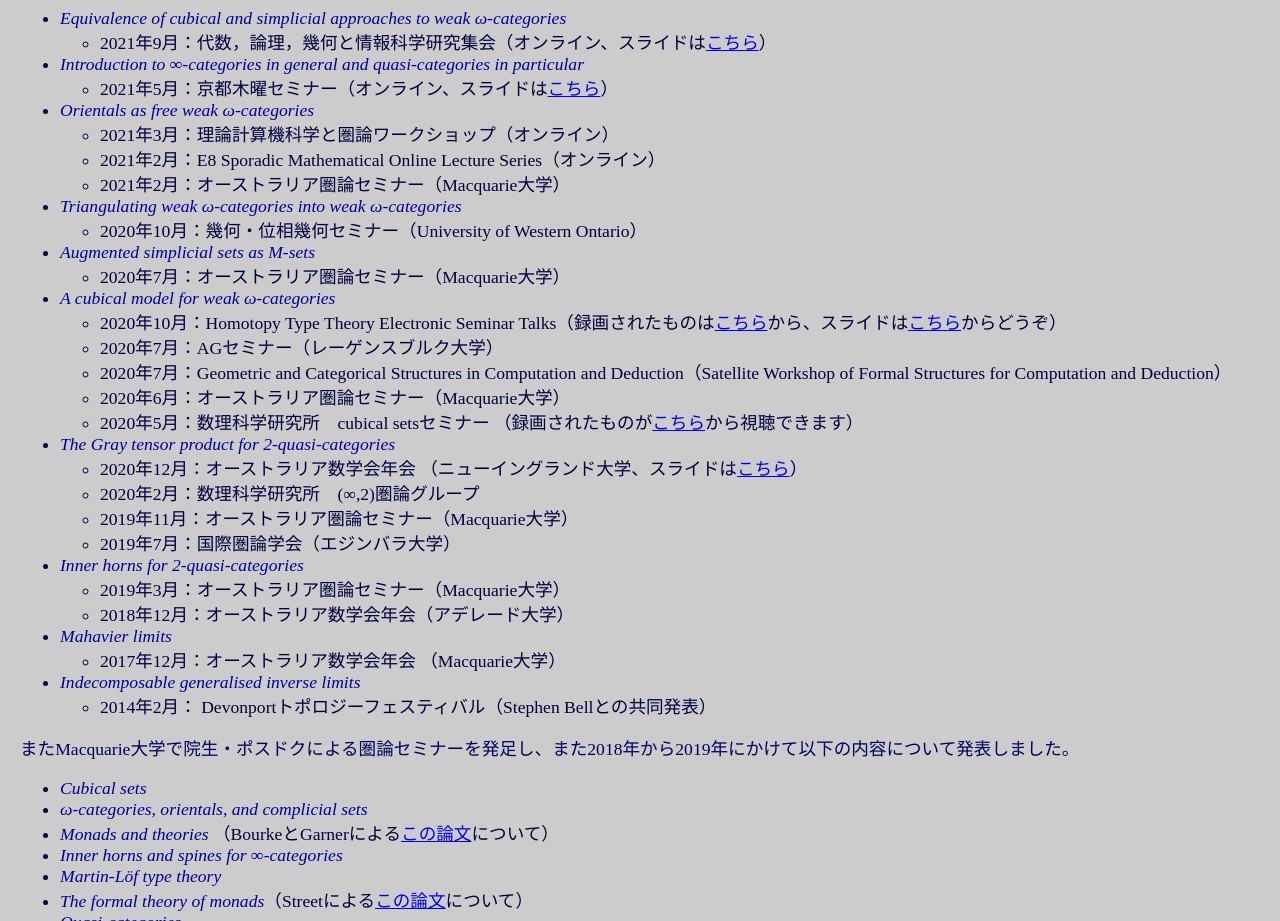
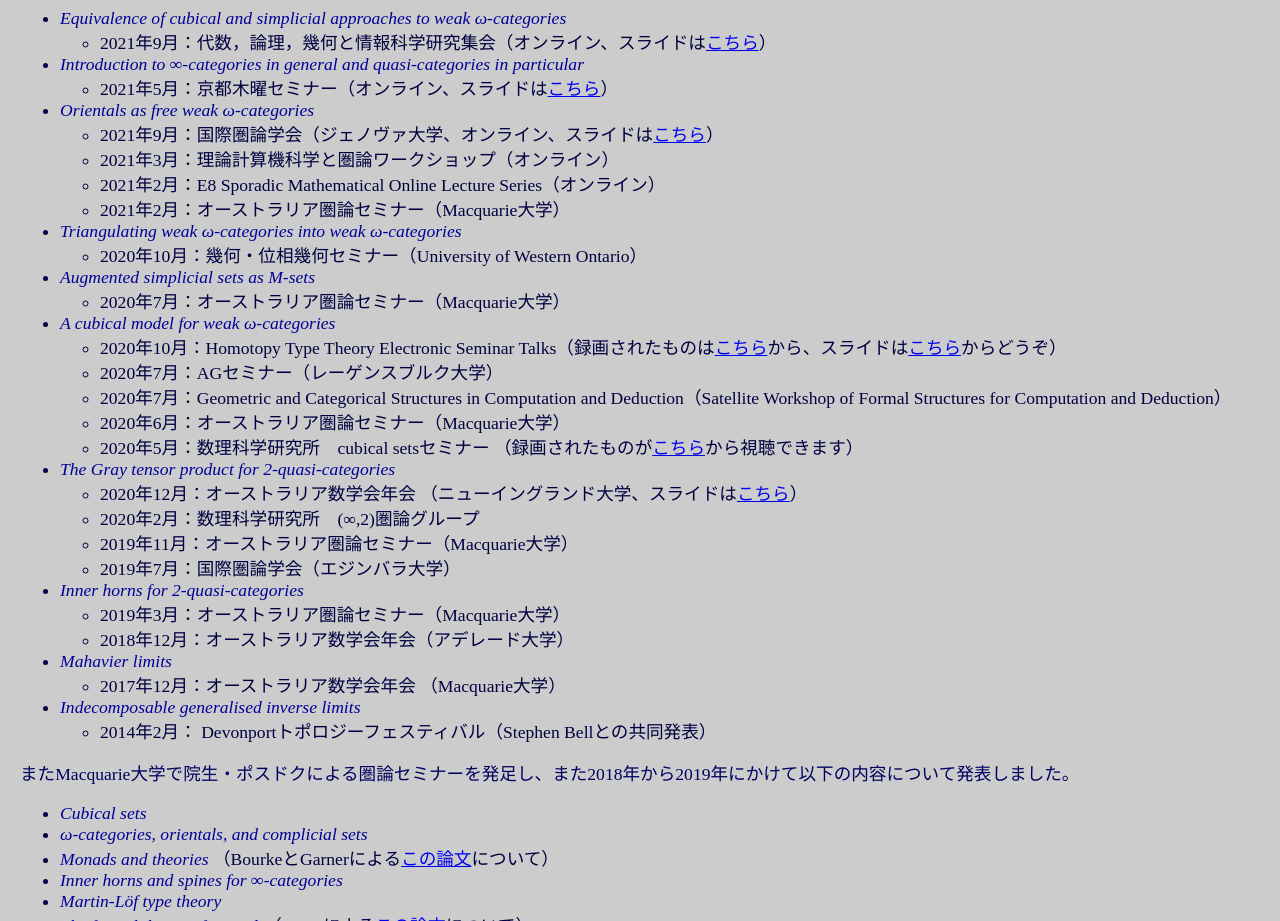
Before and after one commit to yukimaehara/yukimaehara.github.io, a plain HTML site: page ja.html in a window 1280 px wide. Shown: the part 1140-2061 px from the top of the page. Drawn offline with Linux system fonts and the light colour scheme; a web font is replaced by a local one.

Commit message:
Update ja.html

```diff
--- a/ja.html
+++ b/ja.html
@@ -72,6 +72,7 @@
     </li>
     <li><span class="talk">Orientals as free weak ω-categories</span>
       <ul>
+        <li>2021年9月：国際圏論学会（ジェノヴァ大学、オンライン、スライドは<a href="https://drive.google.com/file/d/14qtDIH79OdoIccEvYgX6ESsB2WX4zDDs/view?usp=sharing">こちら</a>）</li>
         <li>2021年3月：理論計算機科学と圏論ワークショップ（オンライン）</li>
         <li>2021年2月：E8 Sporadic Mathematical Online Lecture Series（オンライン）</li>
         <li>2021年2月：オーストラリア圏論セミナー（Macquarie大学）</li>
```
